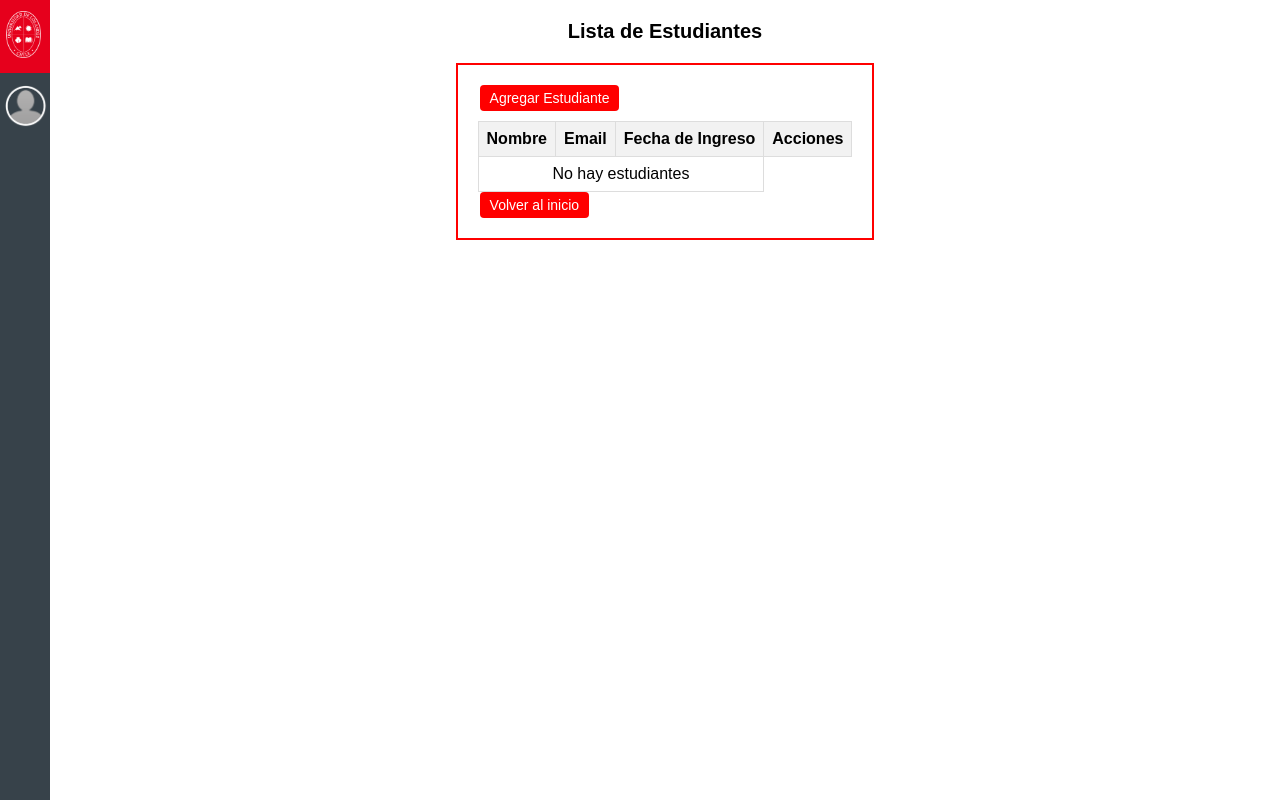
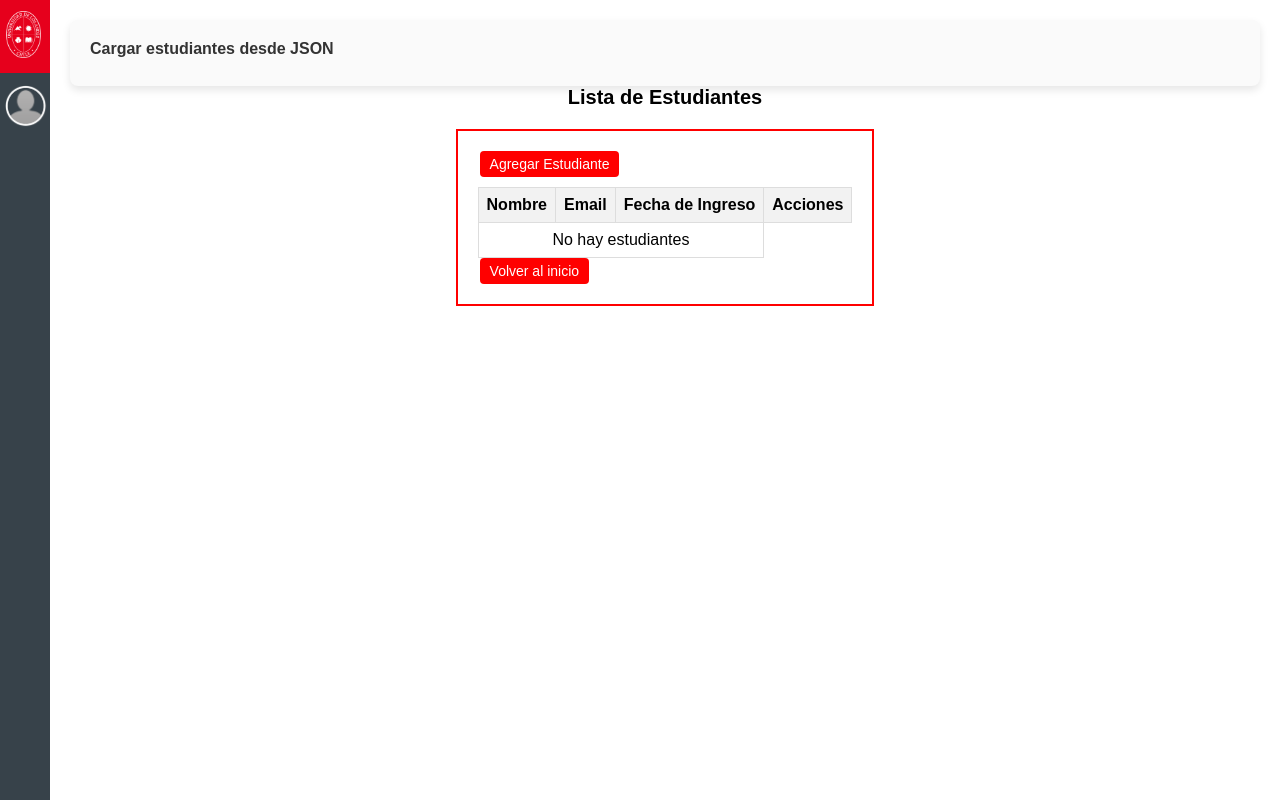
Before and after one commit to FabianSaavedraE/SGA_SoftwareVerificable_grupo1, a Flask app: page /students/ in a window 1280 px wide. Run offline with Flask 3, Linux system fonts and the light colour scheme.

Commit message:
feat: added jsons for students with updated model

```diff
--- a/app/controllers/student_controller.py
+++ b/app/controllers/student_controller.py
@@ -61,3 +61,23 @@ def delete_student(student):
     db.session.delete(student)
     db.session.commit()
     return True
+
+def create_students_from_json(data):
+    alumnos = data.get('alumnos', [])
+    for alumno in alumnos:
+        name = alumno.get('nombre', '')
+        name_parts = name.strip().split()
+        first_name = name_parts[0]
+        last_name = ' '.join(name_parts[1:]) if len(name_parts) > 1 else ''
+
+        entry_year = int(alumno.get('anio_ingreso'))
+
+        new_student = Student(
+            first_name=first_name,
+            last_name=last_name,
+            email=alumno.get('correo'),
+            entry_year=entry_year
+        )
+        db.session.add(new_student)
+
+    db.session.commit()
--- a/app/models/student.py
+++ b/app/models/student.py
@@ -32,4 +32,5 @@ class Student(db.Model):
         ]
 
     def __repr__(self):
-        return f"{self.first_name} {self.last_name}"
+        return (f"ID: {self.id}, Nombre: {self.first_name}, Apellido: {self.last_name}, "
+                f"Email: {self.email}, Año de Ingreso: {self.entry_year}")
--- a/app/routes/student_routes.py
+++ b/app/routes/student_routes.py
@@ -47,3 +47,21 @@ def delete_student_view(student_id):
         return redirect(url_for('students.get_students_view'))
 
     return redirect(url_for('students.get_students_view'))
+
+@student_bp.route('/upload-json', methods=['POST'])
+def upload_students_json():
+    file = request.files.get('jsonFile')
+    if not file:
+        return redirect(url_for('students.get_students_view'))
+
+    import json
+    try:
+        data = json.load(file)
+    except Exception as e:
+        print("Error leyendo JSON:", e)
+        return redirect(url_for('students.get_students_view'))
+
+    from app.controllers.student_controller import create_students_from_json
+    create_students_from_json(data)
+
+    return redirect(url_for('students.get_students_view'))
--- a/app/templates/students/index.html
+++ b/app/templates/students/index.html
@@ -10,6 +10,11 @@
 <body>
     {% include 'navbar.html' %}
     <div class="main">
+
+        <form action="{{ url_for('students.upload_students_json') }}" method="POST" enctype="multipart/form-data">
+            <label for="jsonFile" class="top-button">Cargar estudiantes desde JSON</label>
+            <input type="file" id="jsonFile" name="jsonFile" accept=".json" style="display:none;" onchange="this.form.submit()">
+        </form>
 
         <div class="title">Lista de Estudiantes</div>
 
--- a/query.py
+++ b/query.py
@@ -22,7 +22,7 @@ with app.app_context():
     print("\nEstudiantes existentes:")
     estudiantes = Student.query.all()
     for est in estudiantes:
-        print(f"- {est.id}: {est.first_name}, {est.last_name}")
+        print(est)
 
 
     #Query for all prerequisite pairings: (Im debugging this rn, love, vicente acevedo.)
```
